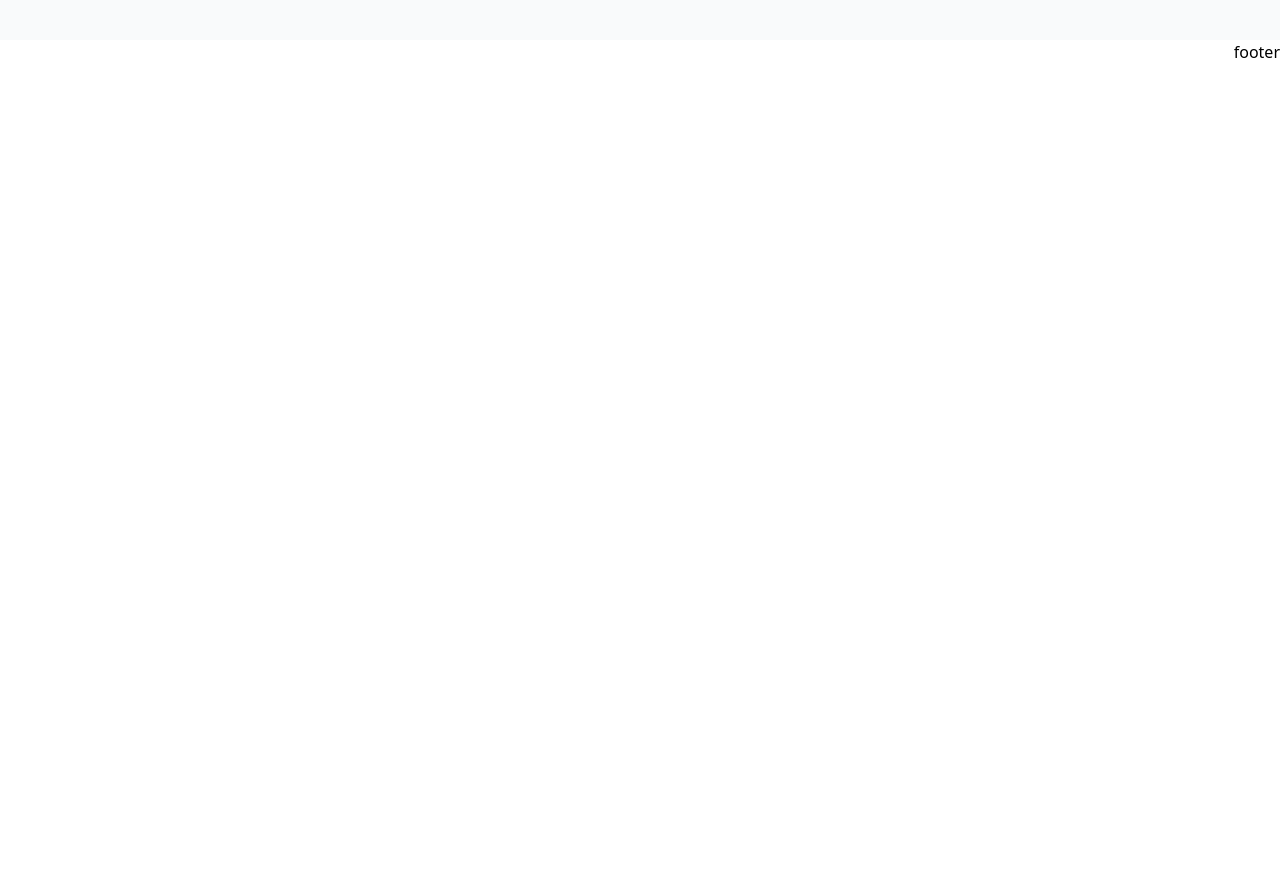
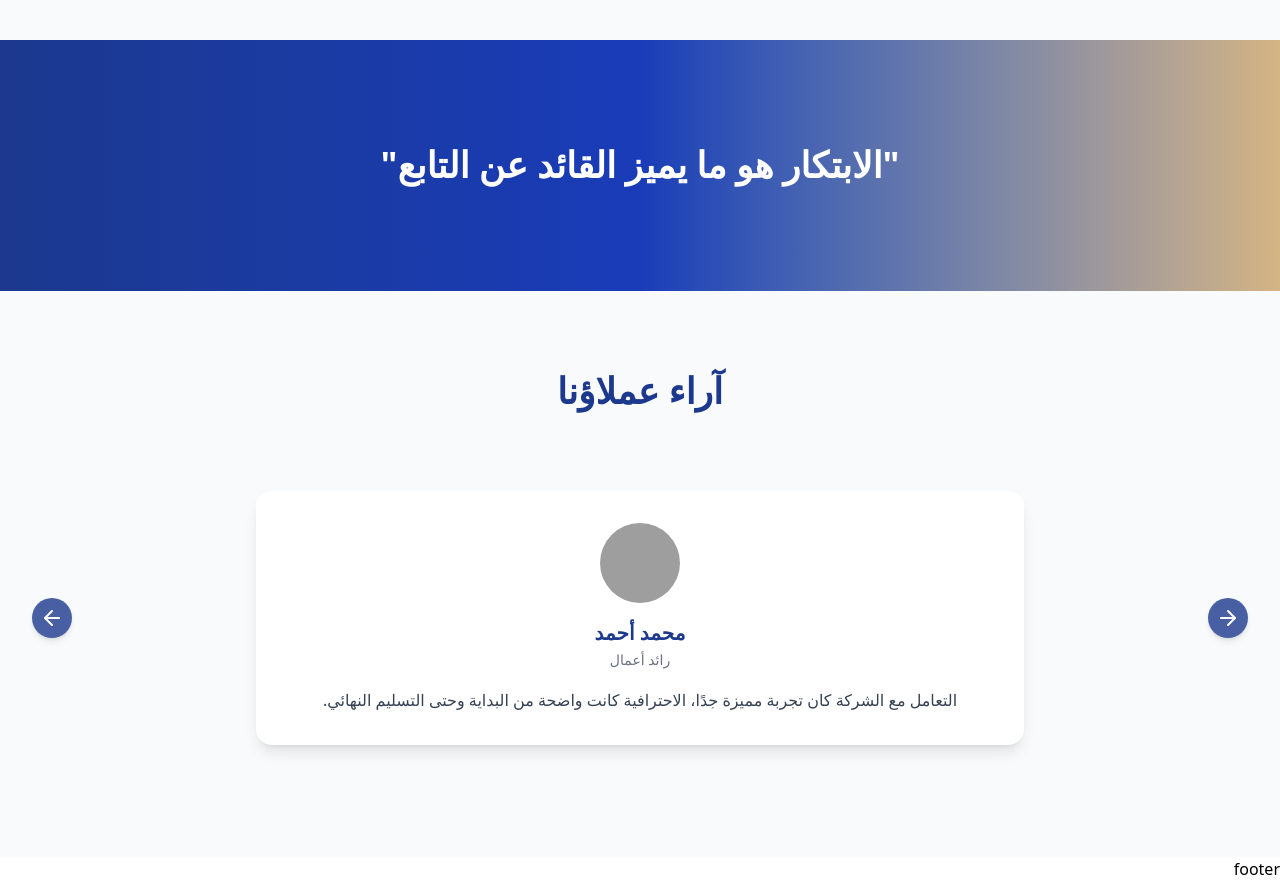
Before and after one commit to Qassim8/niloop, a Next.js app: page / in a window 1280 px wide. Shown: the part 3560-4441 px from the top of the page. Before the commit the page ends 3624 px from the top, so only its background shows below. Built offline with nearby package versions, Linux system fonts and the light colour scheme; grey boxes are pictures that could not be loaded.

Commit message:
add quote and testimonials sections

```diff
--- a/src/app/page.js
+++ b/src/app/page.js
@@ -1,7 +1,9 @@
 import AboutSection from "@/components/about";
 import Hero from "@/components/hero";
 import WorksSection from "@/components/portfolio";
+import QuoteSection from "@/components/quote";
 import ServicesSection from "@/components/services";
+import Testimonials from "@/components/testimonials";
 
 export default function Home() {
   return (
@@ -10,6 +12,8 @@ export default function Home() {
       <ServicesSection />
       <AboutSection />
       <WorksSection />
+      <QuoteSection />
+      <Testimonials />
     </>
   );
 }
--- /dev/null
+++ b/src/components/quote.jsx
@@ -0,0 +1,21 @@
+"use client";
+
+import { motion } from "framer-motion";
+
+export default function QuoteSection() {
+  return (
+    <section className="relative py-24 bg-gradient-to-r from-blue-900 via-blue-800 to-[#d4b483] text-center">
+      <div className="container mx-auto px-6">
+        <motion.blockquote
+          initial={{ opacity: 0, scale: 0.95 }}
+          whileInView={{ opacity: 1, scale: 1 }}
+          transition={{ duration: 0.8 }}
+          viewport={{ once: true }}
+          className="text-2xl md:text-4xl font-bold text-white leading-relaxed"
+        >
+          "الابتكار هو ما يميز القائد عن التابع"
+        </motion.blockquote>
+      </div>
+    </section>
+  );
+}
--- /dev/null
+++ b/src/components/testimonials.jsx
@@ -0,0 +1,105 @@
+"use client";
+
+import { Swiper, SwiperSlide } from "swiper/react";
+import { Navigation } from "swiper/modules";
+import "swiper/css";
+import "swiper/css/navigation";
+import { motion } from "framer-motion";
+import { ArrowLeft, ArrowRight } from "lucide-react";
+
+export default function Testimonials() {
+  const testimonials = [
+    {
+      name: "محمد أحمد",
+      role: "رائد أعمال",
+      image: "/images/client1.jpg",
+      text: "التعامل مع الشركة كان تجربة مميزة جدًا، الاحترافية كانت واضحة من البداية وحتى التسليم النهائي.",
+    },
+    {
+      name: "سارة علي",
+      role: "مصممة جرافيك",
+      image: "/images/client2.jpg",
+      text: "خدمة ممتازة وسرعة في الاستجابة، الفريق متعاون ومبدع.",
+    },
+    {
+      name: "أحمد يوسف",
+      role: "مطور ويب",
+      image: "/images/client3.jpg",
+      text: "النتيجة النهائية فاقت توقعاتي، التصميم عصري والتفاصيل مدروسة.",
+    },
+    {
+      name: "محمد أحمد",
+      role: "رائد أعمال",
+      image: "/images/client1.jpg",
+      text: "التعامل مع الشركة كان تجربة مميزة جدًا، الاحترافية كانت واضحة من البداية وحتى التسليم النهائي.",
+    },
+    {
+      name: "سارة علي",
+      role: "مصممة جرافيك",
+      image: "/images/client2.jpg",
+      text: "خدمة ممتازة وسرعة في الاستجابة، الفريق متعاون ومبدع.",
+    },
+    {
+      name: "محمد أحمد",
+      role: "رائد أعمال",
+      image: "/images/client1.jpg",
+      text: "التعامل مع الشركة كان تجربة مميزة جدًا، الاحترافية كانت واضحة من البداية وحتى التسليم النهائي.",
+    },
+    {
+      name: "سارة علي",
+      role: "مصممة جرافيك",
+      image: "/images/client2.jpg",
+      text: "خدمة ممتازة وسرعة في الاستجابة، الفريق متعاون ومبدع.",
+    },
+  ];
+
+  return (
+    <section className="py-20 bg-gray-50">
+      <div className="container mx-auto px-6">
+        <h2 className="text-3xl md:text-4xl font-bold text-center text-blue-900 mb-12">
+          آراء عملاؤنا
+        </h2>
+        <Swiper
+          modules={[Navigation]}
+          navigation={{
+            nextEl: ".swiper-next",
+            prevEl: ".swiper-prev",
+          }}
+          loop
+          className="relative"
+        >
+          {testimonials.map((t, index) => (
+            <SwiperSlide key={index}>
+              <motion.div
+                initial={{ opacity: 0, y: 30 }}
+                whileInView={{ opacity: 1, y: 0 }}
+                transition={{ duration: 0.6 }}
+                viewport={{ once: true }}
+                className="bg-white rounded-2xl shadow-lg p-8 max-w-3xl mx-auto text-center my-8"
+              >
+                <img
+                  src={t.image}
+                  alt={t.name}
+                  className="w-20 h-20 rounded-full mx-auto mb-4 object-cover"
+                />
+                <h3 className="text-xl font-semibold text-blue-900">
+                  {t.name}
+                </h3>
+                <span className="text-sm text-gray-500">{t.role}</span>
+                <p className="mt-4 text-gray-700 leading-relaxed">{t.text}</p>
+              </motion.div>
+            </SwiperSlide>
+          ))}
+
+          {/* أزرار التنقل */}
+          <div className="swiper-prev absolute left-2 top-1/2 -translate-y-1/2 z-10 w-10 h-10 bg-blue-900/80 hover:bg-blue-800 text-white flex items-center justify-center rounded-full cursor-pointer shadow-md">
+            <ArrowLeft />
+          </div>
+          <div className="swiper-next absolute right-2 top-1/2 -translate-y-1/2 z-10 w-10 h-10 bg-blue-900/80 hover:bg-blue-800 text-white flex items-center justify-center rounded-full cursor-pointer shadow-md">
+            <ArrowRight />
+          </div>
+        </Swiper>
+      </div>
+    </section>
+  );
+}
```
